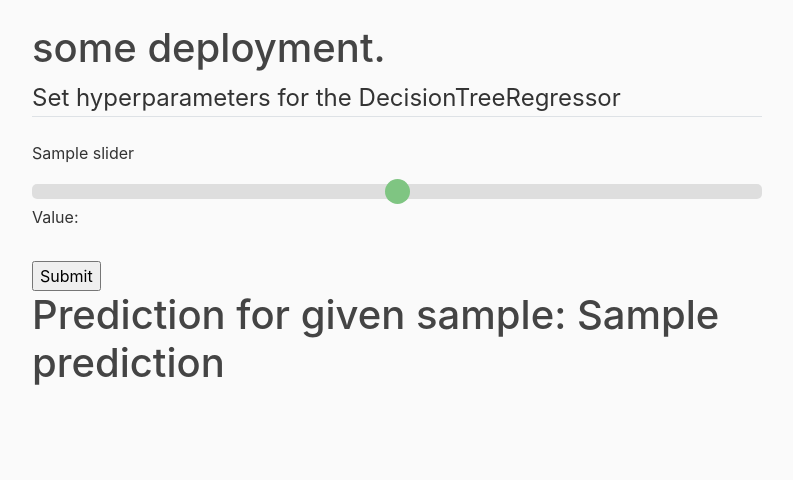
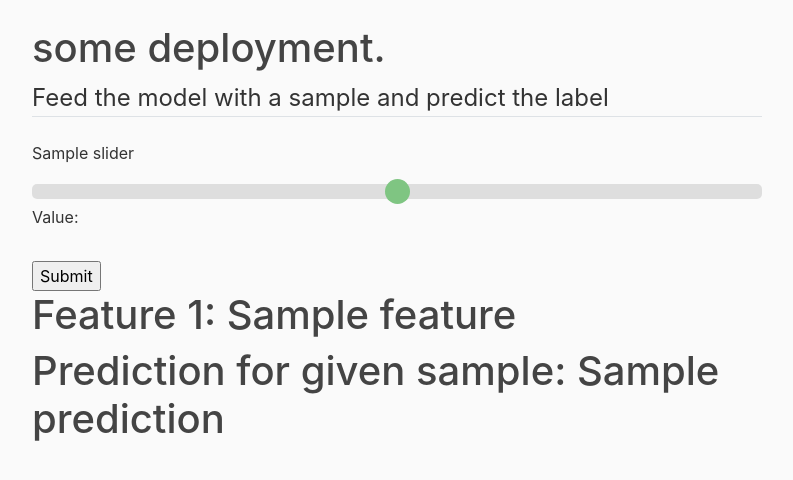
Before and after one commit to runzhang1997/ki-demonstrator, a Flask app: template templates/deployment.html in a window 1280 px wide. Shown: the part 56-536 px from the top of the page, without its empty margins (53-846 px from the left). Run offline with Flask 2, Linux system fonts and the light colour scheme; the template is opened without the code that fills it: most values are stand-ins (such as "Sample title", 1, 10 or a date in 2020); some libraries are stand-ins or nearby versions.

Commit message:
first commit

```diff
--- a/app.py
+++ b/app.py
@@ -128,14 +128,8 @@ def training():
         return render_template('training.html', title='Training', n_samples=n_samples)
 
 
-# variable to store a prediction
-prediction = 0
-
-
 @app.route('/deployment/', methods=['GET', 'POST'])
 def deployment():
-
-    global prediction
 
     if request.method == 'POST':
         flash('Predicted sample with given feature values.', 'success')
@@ -146,7 +140,7 @@ def deployment():
             feature_val = float(request.form[slider_name])
             sample.append(feature_val)
 
-        prediction = utils.make_prediction(sample)
+        utils.make_prediction(sample)
 
         return redirect(url_for('deployment'))
 
@@ -167,7 +161,9 @@ def deployment():
 
     else:
         sliders = utils.get_slider_config()
-        return render_template('deployment.html', title='Deployment', sliders=sliders, prediction=prediction)
+        sample, prediction = utils.get_sample_pred()
+        return render_template('deployment.html', title='Deployment', sliders=sliders,
+                               sample=sample, prediction=prediction)
 
 
 if __name__ == '__main__':
--- a/templates/deployment.html
+++ b/templates/deployment.html
@@ -5,7 +5,7 @@
     <div class="content-section">
         <form method="POST" action="{{url_for('deployment')}}">
             <fieldset class="form-group">
-                <legend class="border-bottom mb-4">Set hyperparameters for the DecisionTreeRegressor</legend>
+                <legend class="border-bottom mb-4">Feed the model with a sample and predict the label</legend>
                 {% for slider in sliders %}
                     <div class="slidecontainer">
                         <p>{{ slider['name'] }}</p>
@@ -16,8 +16,26 @@
             </fieldset>
             <input type="submit" value="Submit" />
         </form>
+
+        {% for slider in sliders %}
+            <script>
+            var slider = document.getElementById("{{ slider['slider_id'] }}");
+            var output = document.getElementById("{{ slider['value_id'] }}");
+            output.innerHTML = slider.value;
+
+            slider.oninput = function() {
+              document.getElementById("{{ slider['value_id'] }}").innerHTML = this.value;
+            }
+            </script>
+        {% endfor %}
+
     </div>
 
+    {% if sample %}
+            {% for feature in sample %}
+            <h1>Feature {{ sample.index(feature) }}: {{ feature }}</h1>
+            {% endfor %}
+    {% endif %}
     {% if prediction %}
             <h1>Prediction for given sample: {{ prediction }}</h1>
     {% endif %}
--- a/utils.py
+++ b/utils.py
@@ -37,7 +37,10 @@ database = {
     # the score before actual training (only shown in preprocessing steps)
     'training_score': None,
     # the score in testing
-    'real_test_score': None
+    'real_test_score': None,
+    # the last sample and predicted value
+    'sample': None,
+    'prediction': None
 }
 
 
@@ -286,7 +289,7 @@ def training(max_features, min_samples_leaf, max_depth):
 
     real_test_score = m.score(X_test, y_test)
 
-    graph = Source(export_graphviz(m, out_file=None, feature_names=headers, filled=True,
+    graph = Source(export_graphviz(m, out_file=None, feature_names=headers, filled=True, rounded=True,
                                    special_characters=True, rotate=True, precision=3))
     png_bytes = graph.pipe(format='png')
     with open(f'static/pictures/dtree{train_id}.png', 'wb') as file:
@@ -326,7 +329,7 @@ def get_data_structure():
     mins = list(np.nanmin(X, axis=0))
     maxs = list(np.nanmax(X, axis=0))
 
-    steps = [abs((maxs[i] - mins[i]) / 10) for i in range(len(mins))]
+    steps = [abs((maxs[i] - mins[i]) / 100) for i in range(len(mins))]
 
     if len(mins) != len(maxs) or len(maxs) != len(feature_names):
         raise Exception(f'Length of mins, {len(mins)} is not equal to length of maxs, '
@@ -364,6 +367,20 @@ def make_prediction(sample):
     """
     real_training_score, regressor, max_features, min_samples_leaf, max_depth = get_data('training_data')
 
-    pred = regressor.predict(sample)
+    # reshape because of single sample
+    x = np.array(sample).reshape(1, -1)
+
+    pred = regressor.predict(x)[0]
+
+    # save the sample and prediction into database
+    database['prediction'] = pred
+    database['sample'] = sample
 
     return pred
+
+
+def get_sample_pred():
+    """
+    For displaying sample and prediction in the deployment section.
+    """
+    return database['sample'], database['prediction']
```
